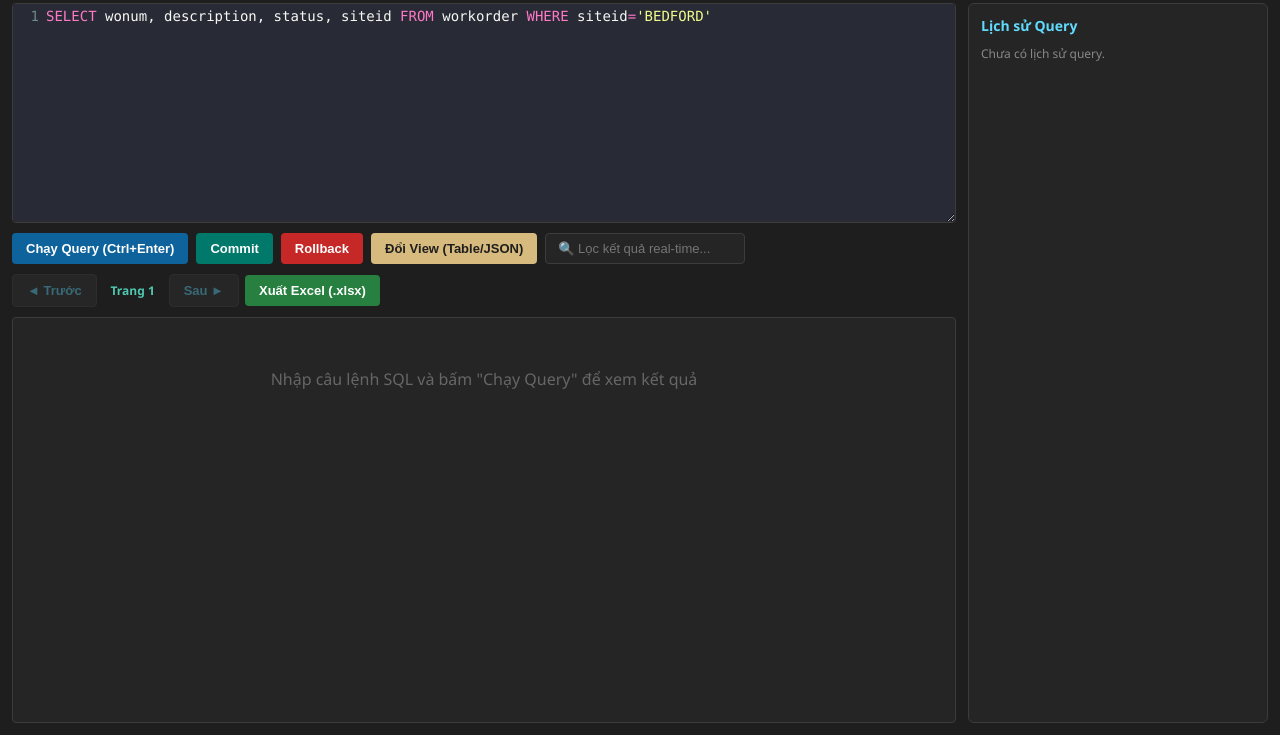
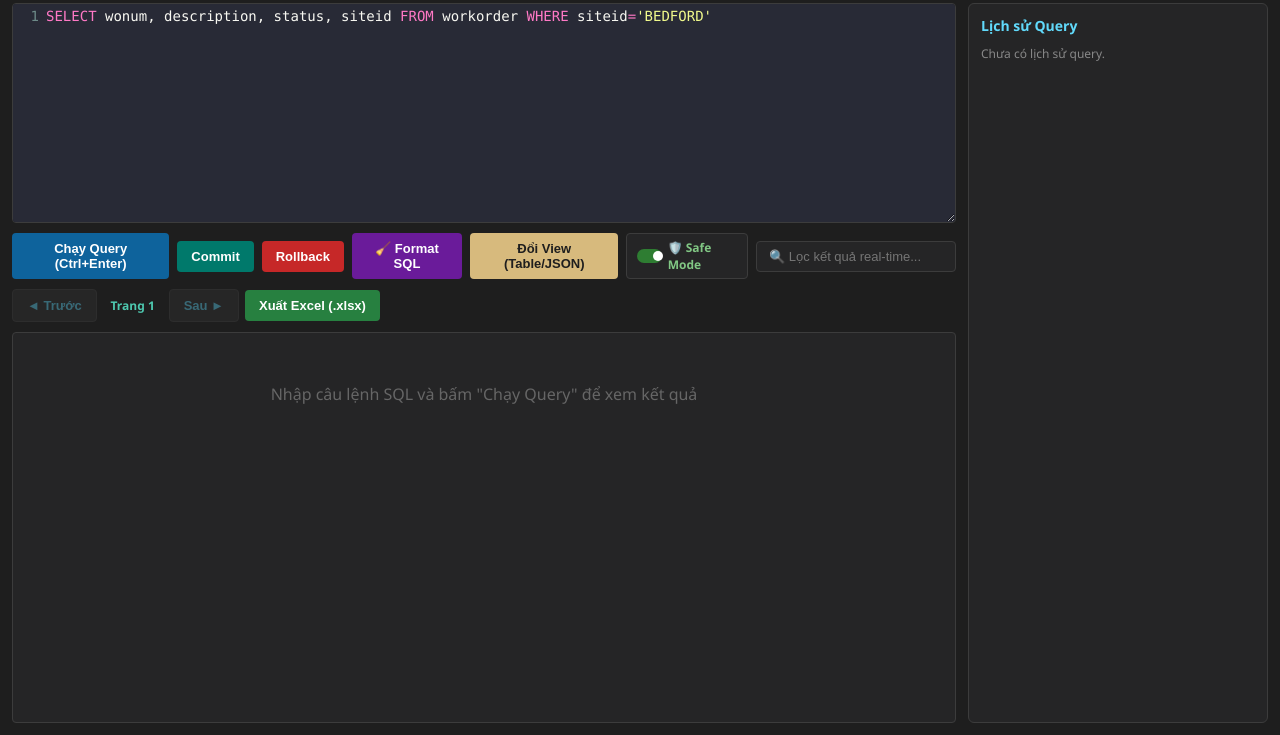
Before and after one commit to vovietha/maximo_query, a website: page public/index.html in a window 1280 px wide. Shown: the part 71-806 px from the top of the page. Drawn offline with nearby package versions, Linux system fonts and the light colour scheme.

Commit message:
format SQL and safe mode

```diff
--- a/public/app.js
+++ b/public/app.js
@@ -32,6 +32,11 @@ document.addEventListener('DOMContentLoaded', () => {
             }
         }
     });
+    const savedSafeMode = localStorage.getItem('maximo_safe_mode');
+    const safeCheck = document.getElementById('safeModeCheck');
+    if (safeCheck && savedSafeMode !== null) {
+        safeCheck.checked = (savedSafeMode === 'true');
+    }
 
     // Tự động gợi ý từ khóa khi gõ chữ
     editor.on("inputRead", (cm, change) => {
@@ -50,6 +55,75 @@ document.addEventListener('DOMContentLoaded', () => {
     editor.setValue("SELECT wonum, description, status, siteid FROM workorder WHERE siteid='BEDFORD'");
     loadHistory();
 });
+
+function toggleSafeMode() {
+    const isSafe = document.getElementById('safeModeCheck').checked;
+    localStorage.setItem('maximo_safe_mode', isSafe);
+}
+
+// Hàm Format SQL thông minh (Bảo vệ tuyệt đối dòng Comment --)
+function formatSql() {
+    if (!editor) return;
+    const text = editor.getValue();
+    if (!text.trim()) return;
+
+    const lines = text.split(/\r?\n/);
+    const formattedLines = [];
+
+    // Danh sách các từ khóa SQL cần ngắt dòng & viết hoa
+    const keywords = [
+        "SELECT", "FROM", "WHERE", "AND", "OR", "GROUP BY", "ORDER BY",
+        "HAVING", "LIMIT", "OFFSET", "JOIN", "LEFT JOIN", "RIGHT JOIN",
+        "INNER JOIN", "OUTER JOIN", "UPDATE", "SET", "INSERT INTO",
+        "VALUES", "DELETE FROM", "DELETE"
+    ];
+
+    for (let line of lines) {
+        let trimmed = line.trim();
+        if (!trimmed) continue; // Bỏ qua dòng trống
+
+        // 1. Nếu dòng bắt đầu bằng dấu comment '--' -> Giữ nguyên toàn bộ dòng comment
+        if (trimmed.startsWith('--')) {
+            formattedLines.push(trimmed);
+            continue;
+        }
+
+        // 2. Tách phần Code và phần Comment ở cuối dòng (nếu có)
+        let codePart = trimmed;
+        let commentPart = '';
+        const commentIdx = trimmed.indexOf('--');
+
+        if (commentIdx !== -1) {
+            codePart = trimmed.substring(0, commentIdx).trim();
+            commentPart = ' ' + trimmed.substring(commentIdx).trim();
+        }
+
+        if (codePart) {
+            // Ngắt dòng trước từ khóa nếu nhiều câu lệnh bị dính trên 1 dòng
+            keywords.forEach(kw => {
+                const regex = new RegExp(`(?<!^)\\b${kw}\\b`, 'gi');
+                codePart = codePart.replace(regex, `\n${kw}`);
+            });
+
+            // Viết hoa các từ khóa SQL
+            keywords.forEach(kw => {
+                const regex = new RegExp(`\\b${kw}\\b`, 'gi');
+                codePart = codePart.replace(regex, kw);
+            });
+        }
+
+        // 3. Đưa các dòng đã format vào kết quả
+        const fullLine = (codePart + commentPart).trim();
+        if (fullLine) {
+            const subLines = fullLine.split('\n');
+            subLines.forEach(sl => {
+                if (sl.trim()) formattedLines.push(sl.trim());
+            });
+        }
+    }
+
+    editor.setValue(formattedLines.join('\n'));
+}
 
 // Modal Controls - Bổ sung load Context Path
 function openConfigModal() {
@@ -104,6 +178,7 @@ async function runQuery(page = 1) {
 
     const selectedSql = editor.getSelection().trim();
     const sql = selectedSql || editor.getValue().trim();
+    const isSafeMode = document.getElementById('safeModeCheck')?.checked ?? true;
 
     const msgBox = document.getElementById('msgBox');
     const resContainer = document.getElementById('resultsContainer');
@@ -111,6 +186,22 @@ async function runQuery(page = 1) {
     msgBox.className = 'msg-box';
     msgBox.style.display = 'none';
     document.getElementById('filterInput').value = '';
+
+    // KIỂM TRA SAFE MODE TẠI CLIENT
+    if (isSafeMode) {
+        const cleanUpper = sql.toUpperCase().trim();
+        const forbiddenWords = ['UPDATE', 'DELETE', 'INSERT', 'DROP', 'ALTER', 'TRUNCATE'];
+        const isForbidden = forbiddenWords.some(kw => cleanUpper.startsWith(kw) || cleanUpper.includes(` ${kw} `));
+
+        if (isForbidden) {
+            msgBox.className = 'msg-box error';
+            msgBox.style.display = 'block';
+            msgBox.innerText = '🛡️ [SAFE MODE ACTIVE] Đã chặn câu lệnh làm thay đổi dữ liệu! Hãy TẮT Safe Mode trên Toolbar nếu bạn muốn thực thi DML.';
+            return;
+        }
+    }
+
+
 
     const host = localStorage.getItem('maximo_host');
     const context = localStorage.getItem('maximo_context') || 'maximo';
@@ -135,7 +226,8 @@ async function runQuery(page = 1) {
                 'x-maximo-host': host,
                 'x-maximo-context': context,
                 'x-maximo-username': user,
-                'x-maximo-password': pass
+                'x-maximo-password': pass,
+                'x-safe-mode': isSafeMode ? 'true' : 'false' // Truyền trạng thái lên Server
             },
             body: JSON.stringify({ sql, page: currentPage })
         });
--- a/public/index.html
+++ b/public/index.html
@@ -37,11 +37,21 @@
             </div>
 
             <div class="toolbar">
+                <!-- Bổ sung vào nhóm .action-btns trong toolbar -->
             <div class="action-btns">
                 <button class="btn btn-run" id="btn-execute" onclick="runQuery(1)">Chạy Query (Ctrl+Enter)</button>
                 <button class="btn btn-commit" id="btn-commit" onclick="executeCommand('COMMIT')">Commit</button>
                 <button class="btn btn-rollback" id="btn-rollback" onclick="executeCommand('ROLLBACK')">Rollback</button>
+                <button class="btn btn-format" id="btn-format" onclick="formatSql()">🧹 Format SQL</button>
                 <button class="btn btn-toggle" id="btn-toggle-view" onclick="toggleView()">Đổi View (Table/JSON)</button>
+
+                <!-- Công tắc Safe Mode -->
+                <label class="safe-mode-toggle" title="Khi BẬT, chặn tất cả câu lệnh UPDATE/DELETE/INSERT/DROP">
+                    <input type="checkbox" id="safeModeCheck" onchange="toggleSafeMode()" checked>
+                    <span class="slider"></span>
+                    <span class="label-text">🛡️ Safe Mode</span>
+                </label>
+
                 <input type="text" id="filterInput" class="filter-input" placeholder="🔍 Lọc kết quả real-time..." oninput="renderResults()" />
             </div>
 
--- a/public/style.css
+++ b/public/style.css
@@ -107,3 +107,45 @@ pre { padding: 10px; color: #9cdcfe; font-family: Consolas, monospace; }
 .form-group { margin-bottom: 12px; }
 .form-group label { display: block; margin-bottom: 5px; font-size: 12px; color: #aaa; }
 .form-group input { width: 100%; padding: 8px; background: #1e1e1e; border: 1px solid #3c3c3c; color: #fff; border-radius: 4px; font-family: 'Segoe UI', sans-serif; }
+
+/* Styling nút Format SQL */
+.btn-format { background-color: #6a1b9a; color: white; }
+.btn-format:hover { background-color: #4a148c; }
+
+/* Styling Công tắc Safe Mode */
+.safe-mode-toggle {
+    display: flex;
+    align-items: center;
+    gap: 6px;
+    background: #252526;
+    padding: 5px 10px;
+    border: 1px solid #3c3c3c;
+    border-radius: 4px;
+    cursor: pointer;
+    font-size: 12px;
+    user-select: none;
+}
+.safe-mode-toggle input { display: none; }
+.safe-mode-toggle .slider {
+    width: 28px;
+    height: 14px;
+    background-color: #555;
+    border-radius: 10px;
+    position: relative;
+    transition: 0.3s;
+}
+.safe-mode-toggle .slider::before {
+    content: "";
+    position: absolute;
+    width: 10px;
+    height: 10px;
+    border-radius: 50%;
+    background-color: white;
+    top: 2px;
+    left: 2px;
+    transition: 0.3s;
+}
+.safe-mode-toggle input:checked + .slider { background-color: #2e7d32; }
+.safe-mode-toggle input:checked + .slider::before { transform: translateX(14px); }
+.safe-mode-toggle .label-text { color: #81c784; font-weight: bold; }
+.safe-mode-toggle input:not(:checked) ~ .label-text { color: #e57373; }
--- a/server.js
+++ b/server.js
@@ -18,7 +18,8 @@ const handleExecuteSql = async (req, res) => {
             host: req.headers['x-maximo-host'],
             context: req.headers['x-maximo-context'] || 'maximo',
             username: req.headers['x-maximo-username'],
-            password: req.headers['x-maximo-password']
+            password: req.headers['x-maximo-password'],
+            safeMode: req.headers['x-safe-mode'] === 'true' // Đọc trạng thái Safe Mode
         };
 
         const result = await queryEngineService.execute(sql, page, config);
```
Also changed, not shown: src/services/queryEngineService.js (+10 -1 lines). Lines whose indentation alone changed are shown as unchanged.
